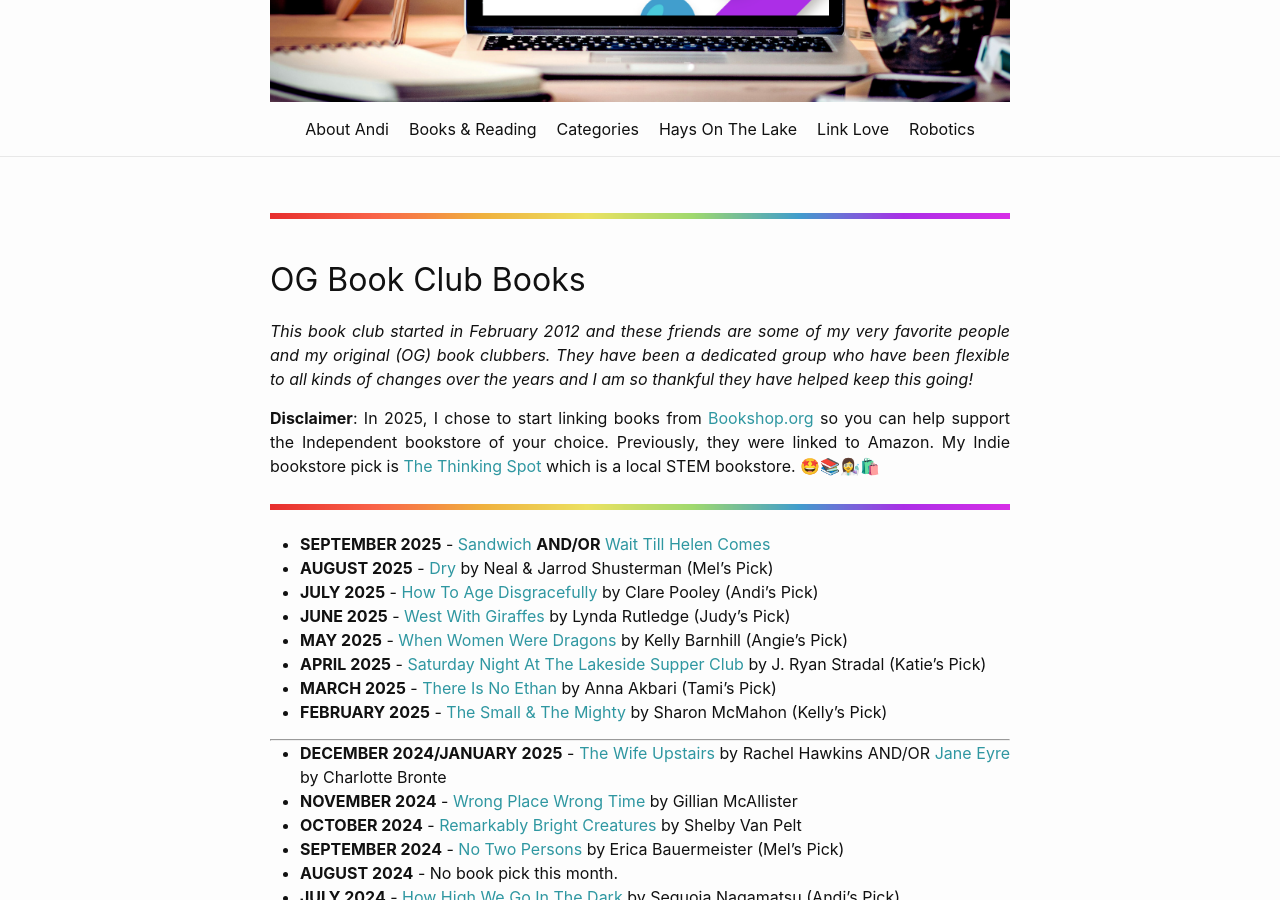
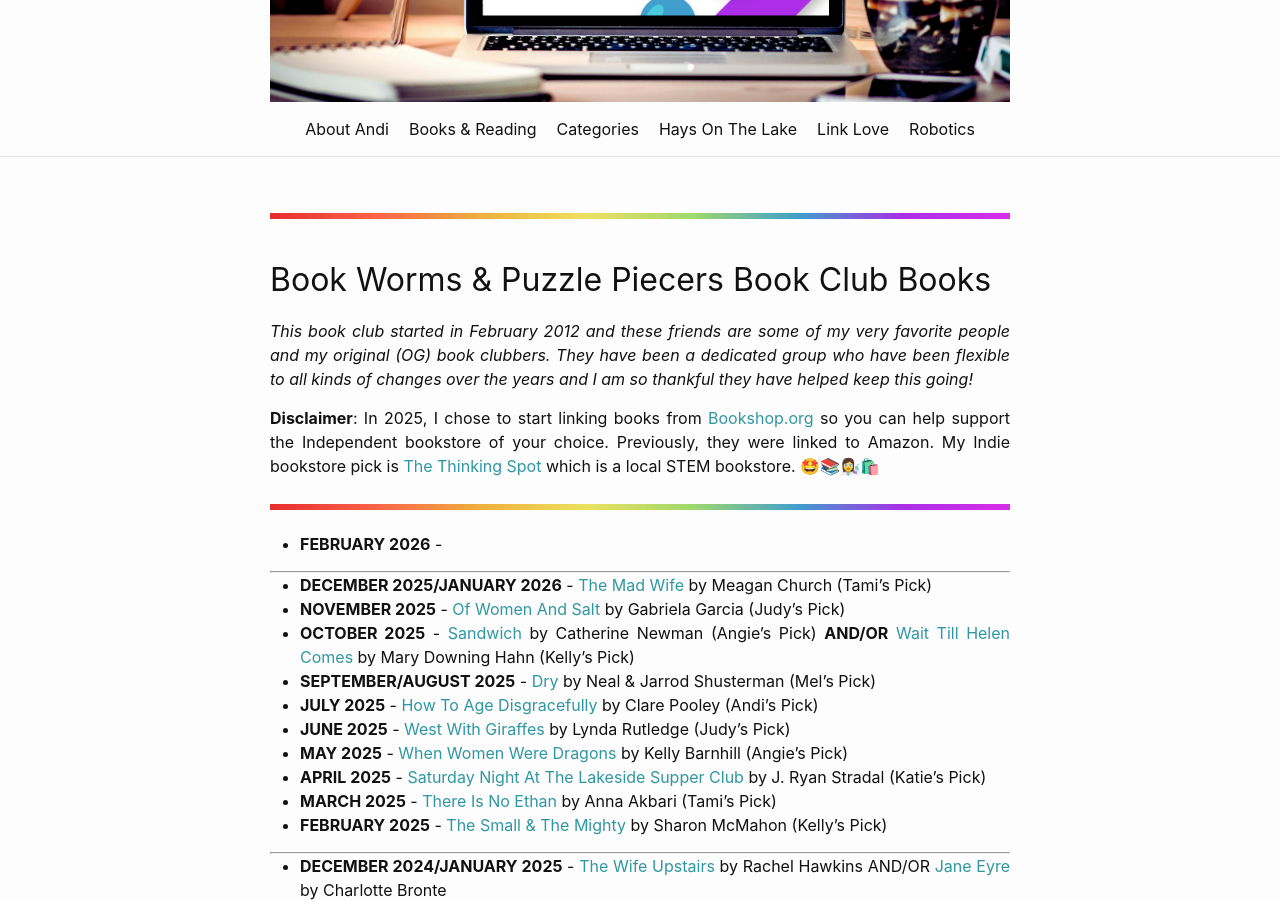
Before and after one commit to minihays/minihays.github.io, a Jekyll site: the page built from bookclub/booksread.markdown, in a window 1280 px wide and 900 px high, scrolled down 434 px. Built offline with Jekyll 4.4.1, drawn with Linux system fonts in a browser that asks for light colours.

Commit message:
Updates on book list and naming

```diff
--- a/bookclub/booksread.markdown
+++ b/bookclub/booksread.markdown
@@ -1,9 +1,9 @@
 ---
 layout: page
-# title: OG Book Club Monthly Book Picks
+# title: Book Worms & Puzzle Piecers Book Club Monthly Book Picks
 permalink: /bookclub/booksread/
 ---
-<h2>OG Book Club Books</h2>
+<h2>Book Worms & Puzzle Piecers Book Club Books</h2>
 
 *This book club started in February 2012 and these friends are some of my very favorite people and my original (OG) book clubbers. They have been a dedicated group who have been flexible to all kinds of changes over the years and I am so thankful they have helped keep this going!*
 
@@ -11,8 +11,13 @@ permalink: /bookclub/booksread/
 
 ![Bright](/images/BrightSkinnyRainbow.png)
 
-- **SEPTEMBER 2025** - [Sandwich](https://bookshop.org/p/books/sandwich-a-novel-catherine-newman/dd5b7d90a7475b76?ean=9780063345171&next=t) **AND/OR** [Wait Till Helen Comes](https://bookshop.org/p/books/wait-till-helen-comes-a-ghost-story-mary-downing-hahn/8a4ea61d650a3f4b?ean=9780547028644&next=t)
-- **AUGUST 2025** - [Dry](https://bookshop.org/p/books/dry-neal-shusterman/218606?ean=9781481481977&next=t) by Neal & Jarrod Shusterman (Mel's Pick)
+- **FEBRUARY 2026** -
+
+----
+- **DECEMBER 2025/JANUARY 2026** - [The Mad Wife](https://bookshop.org/p/books/the-mad-wife-meagan-church/05be1efbb790c329?ean=9781464236747&next=t) by Meagan Church (Tami's Pick)
+- **NOVEMBER 2025** - [Of Women And Salt](https://bookshop.org/p/books/of-women-and-salt-a-novel-gabriela-garcia/71a8b64c0a37df8b?ean=9781250776709&next=t) by Gabriela Garcia (Judy's Pick)
+- **OCTOBER 2025** - [Sandwich](https://bookshop.org/p/books/sandwich-a-novel-catherine-newman/dd5b7d90a7475b76?ean=9780063345171&next=t) by Catherine Newman (Angie's Pick) **AND/OR** [Wait Till Helen Comes](https://bookshop.org/p/books/wait-till-helen-comes-a-ghost-story-mary-downing-hahn/8a4ea61d650a3f4b?ean=9780547028644&next=t) by Mary Downing Hahn (Kelly's Pick)
+- **SEPTEMBER/AUGUST 2025** - [Dry](https://bookshop.org/p/books/dry-neal-shusterman/218606?ean=9781481481977&next=t) by Neal & Jarrod Shusterman (Mel's Pick)
 - **JULY 2025** - [How To Age Disgracefully](https://bookshop.org/p/books/how-to-age-disgracefully-a-novel-clare-pooley/7808d8558b27da8d?ean=9780143137948&next=t) by Clare Pooley (Andi's Pick)
 - **JUNE 2025** - [West With Giraffes](https://bookshop.org/p/books/west-with-giraffes-lynda-rutledge/16010077?ean=9781542023344&next=t) by Lynda Rutledge (Judy's Pick)
 - **MAY 2025** - [When Women Were Dragons](https://bookshop.org/p/books/when-women-were-dragons-kelly-barnhill/18754869?ean=9780593466575&next=t) by Kelly Barnhill (Angie's Pick)
```
